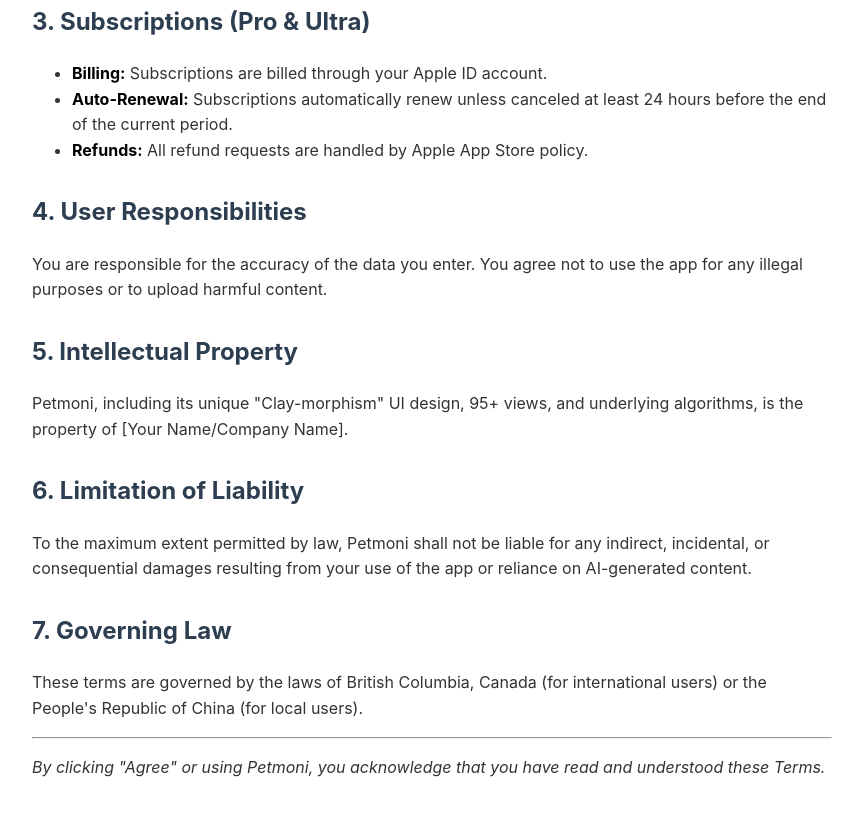
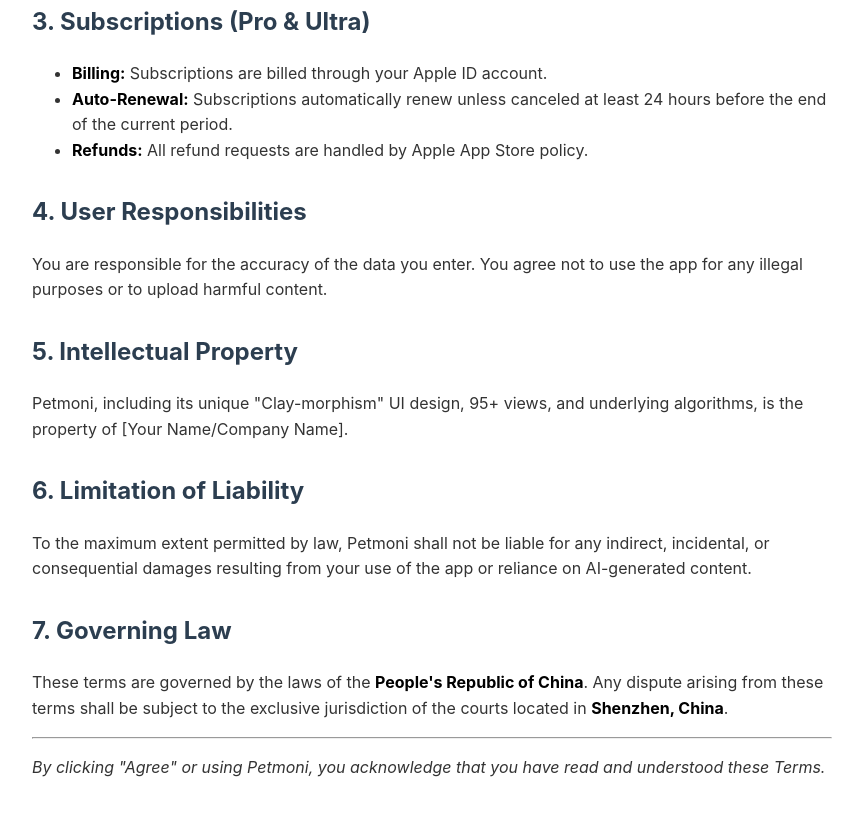
Before and after one commit to roik378/petlog-legal, a plain HTML site: page terms-en.html in a window 1280 px wide. Shown: the part 685-1500 px from the top of the page, without its empty margins (208-1071 px from the left). Drawn offline with Linux system fonts and the light colour scheme.

Commit message:
Update terms-en.html

```diff
--- a/terms-en.html
+++ b/terms-en.html
@@ -47,7 +47,7 @@
     <p>To the maximum extent permitted by law, Petmoni shall not be liable for any indirect, incidental, or consequential damages resulting from your use of the app or reliance on AI-generated content.</p>
 
     <h2>7. Governing Law</h2>
-    <p>These terms are governed by the laws of British Columbia, Canada (for international users) or the People's Republic of China (for local users).</p>
+    <p>These terms are governed by the laws of the <strong>People's Republic of China</strong>. Any dispute arising from these terms shall be subject to the exclusive jurisdiction of the courts located in <strong>Shenzhen, China</strong>.</p>
 
     <hr>
     <p><em>By clicking "Agree" or using Petmoni, you acknowledge that you have read and understood these Terms.</em></p>
```
